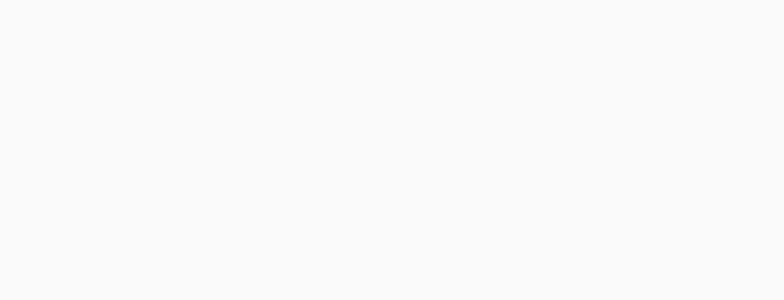
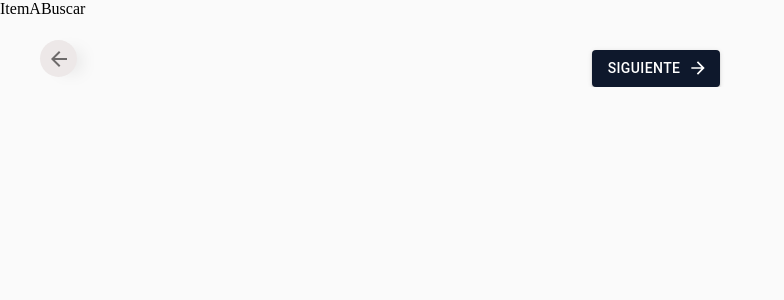
Before and after one commit to valenmartini/ISW_TP6_Grupo13, a Next.js app: page / in a window 1280 px wide. Shown: the top 300 px of the page, without its empty margins (0-784 px from the left). Built offline with nearby package versions, Linux system fonts and the light colour scheme.

Commit message:
genera estructura de componente padre

```diff
--- a/src/components/RealizarPedido/RealizarPedido.tsx
+++ b/src/components/RealizarPedido/RealizarPedido.tsx
@@ -1,12 +1,154 @@
-import React from 'react'
+import React, { useState } from "react";
+import ItemABuscar from "./EtapasPedido/ItemABuscar/ItemABuscar";
+import { DireccionComercio } from "./EtapasPedido/DireccionComercio/DireccionComercio";
+import { DireccionEntrega } from "./EtapasPedido/DireccionEntrega/DireccionEntrega";
+import { Button, IconButton } from "@mui/material";
+import ArrowForwardIcon from "@mui/icons-material/ArrowForward";
+import ArrowBackIcon from "@mui/icons-material/ArrowBack";
+
+interface DatosEstados {
+  itemABuscar: {
+    descripcionItem?: string;
+    imagenItem?: any;
+  };
+  direccionComercio: {
+    calle?: string;
+    numero?: number;
+    ciudad?: string;
+    referencia?: string | null;
+  };
+  direccionEntrega: {
+    calle?: string;
+    numero?: number;
+    ciudad?: string;
+    referencia?: string | null;
+  };
+  visualizarRecorrido: {
+    total?: number;
+  };
+  pasarelaPago: {
+    formaDePago?: string;
+    montoEfectivo?: number;
+    datosTarjeta?: {
+      numeroTarjeta: string;
+      fechaVencimiento: string;
+      codigoSeguridad: number;
+    };
+    datosTitular?: {
+      nombreTitular: string;
+      apellidoTitular: string;
+    };
+  };
+  resumenFinal: {
+    horaEnvio?: string;
+  };
+}
+
+interface Etapa {
+  idEtapa: number;
+  componente: JSX.Element;
+}
 
 export const RealizarPedido = () => {
+  const [etapaActual, setEtapaActual] = useState<number>(0);
+  const [reverse, setReverse] = useState(false);
+  const [datosEstados, setDatosEstados] = useState<DatosEstados>({
+    itemABuscar: {},
+    direccionComercio: {},
+    direccionEntrega: {},
+    visualizarRecorrido: {},
+    pasarelaPago: {},
+    resumenFinal: {},
+  });
+
+  const avanzarEtapa = () => {
+    setEtapaActual(etapaActual + 1);
+    setReverse(false);
+  };
+
+  const volverEtapa = () => {
+    setEtapaActual(etapaActual - 1);
+    setReverse(true);
+  };
+
+  const etapas: Etapa[] = [
+    {
+      idEtapa: 0,
+      componente: <ItemABuscar />,
+    },
+    {
+      idEtapa: 1,
+      componente: <DireccionComercio />,
+    },
+    {
+      idEtapa: 2,
+      componente: <DireccionEntrega />,
+    },
+  ];
+
+  const transitionStyle = {
+    transition: "all 0.5s ease",
+    position: "absolute",
+    top: 0,
+    left: 0,
+    width: "100%",
+    opacity: 0,
+    transform: `translateX(${reverse ? "100%" : "-100%"})`,
+  };
+
+  const activeStyle = {
+    opacity: 1,
+    transform: "translateX(0)",
+  };
+
   return (
     <div>
-        {/* Navbar
-            Stepper
-            Procesador de etapa
-        */}
+      <div>
+        <IconButton
+          onClick={volverEtapa}
+          style={{
+            position: "absolute",
+            left: "24pt",
+            top: "24pt",
+            zIndex: "999",
+          }}
+        >
+          <div
+            style={{
+              backgroundColor: "#ede8e8",
+              borderRadius: "50%",
+              width: "28pt",
+              height: "28pt",
+              display: "flex",
+              justifyContent: "center",
+              alignItems: "center",
+              boxShadow: "12px 3px 19px -11px rgba(0,0,0,0.21)",
+            }}
+          >
+            <ArrowBackIcon />
+          </div>
+        </IconButton>
+      </div>
+      {etapas.map(({ idEtapa, componente }) => (
+        <div
+          key={idEtapa}
+          style={idEtapa === etapaActual ? activeStyle : transitionStyle}
+        >
+          {componente}
+        </div>
+      ))}
+      <div
+        style={{ display: "flex", justifyContent: "center", marginTop: "24pt" }}
+      >
+        <Button
+          onClick={avanzarEtapa}
+          variant="contained"
+          style={{ marginLeft: "24pt", backgroundColor: '#0E182C' }}
+          endIcon={<ArrowForwardIcon />}
+        >
+          Siguiente
+        </Button>
+      </div>
     </div>
-  )
-}
+  );
+};
```
